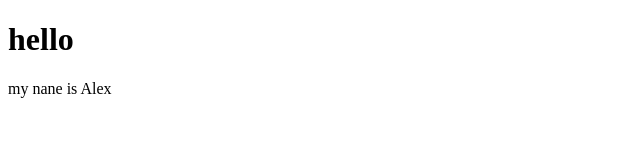
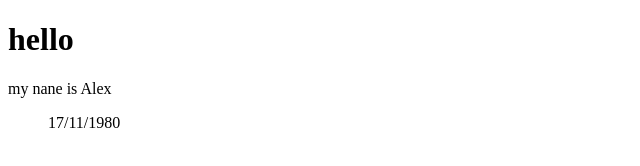
Before and after one commit to Olexander-rozmax/goit-markup-hw-01, a plain HTML site: page index.html in a window 1280 px wide. Shown: the full height of the page, 0-640 px from the left. Drawn offline with Linux system fonts and the light colour scheme.

Commit message:
ADDET BIRTHDAY

```diff
--- a/index.html
+++ b/index.html
@@ -10,5 +10,7 @@
 <!-- пероевірка синхронизації -->
     <h1>hello</h1>
     <p>my nane  is Alex</p>
+    <ul>17/11/1980</ul>
+
 </body>
 </html>
```
